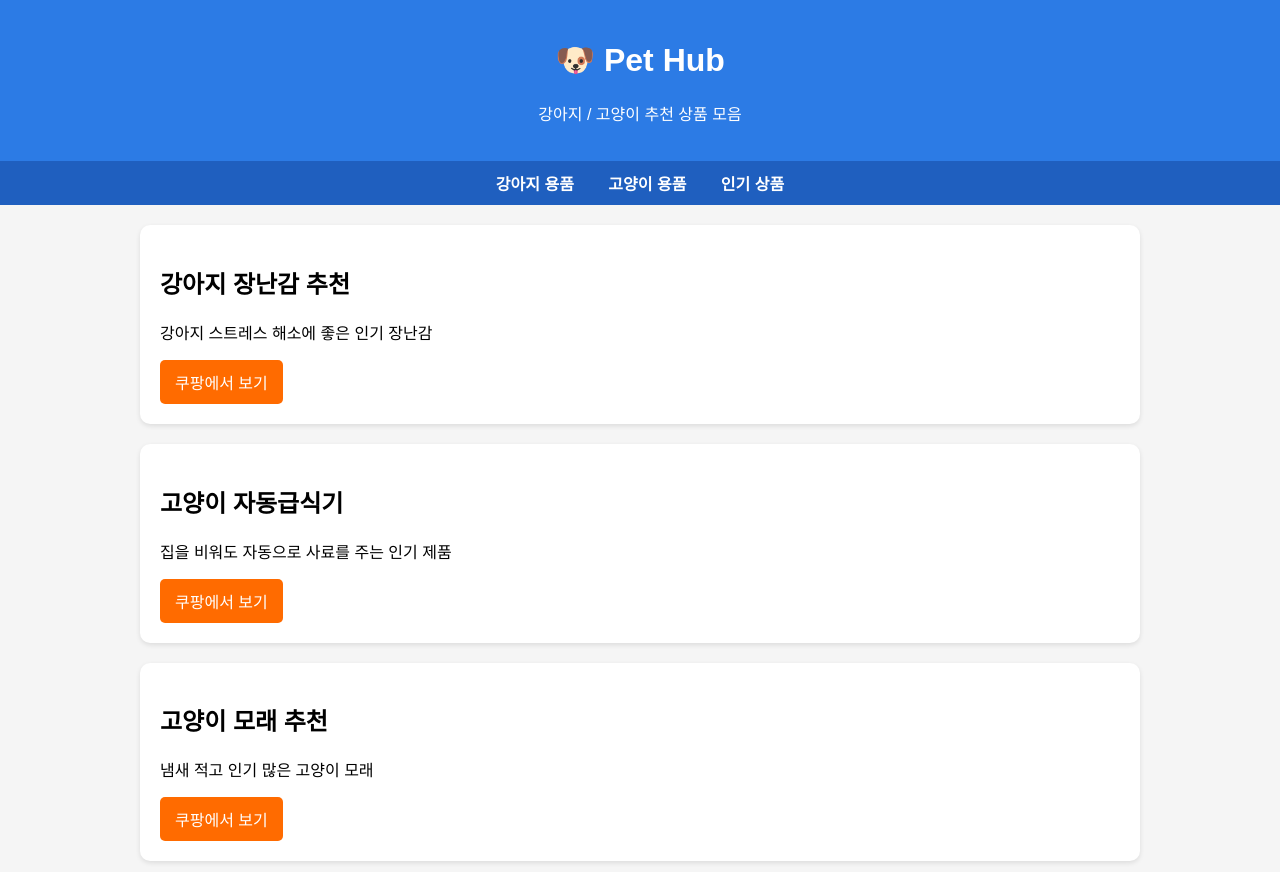
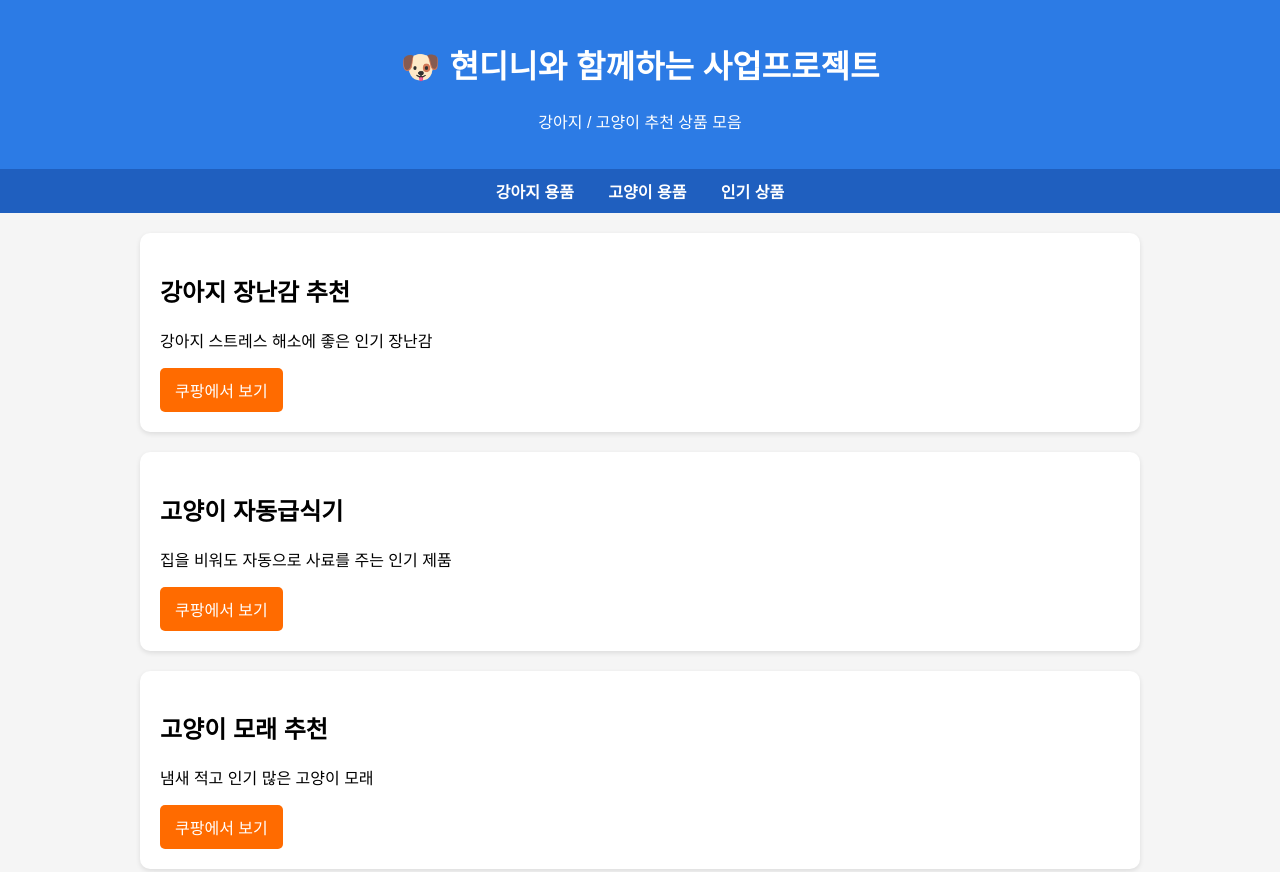
Before and after one commit to pops9503-spec/pops9503-spec.github.io, a plain HTML site: page index.html in a window 1280 px wide. Shown: the top 872 px of the page. Drawn offline with Linux system fonts and the light colour scheme.

Commit message:
Update index.html

```diff
--- a/index.html
+++ b/index.html
@@ -18,7 +18,7 @@ footer{text-align:center;padding:20px;background:#ddd}
 <body>
 
 <header>
-<h1>🐶 Pet Hub</h1>
+<h1>🐶 현디니와 함께하는 사업프로젝트</h1>
 <p>강아지 / 고양이 추천 상품 모음</p>
 </header>
 
```
